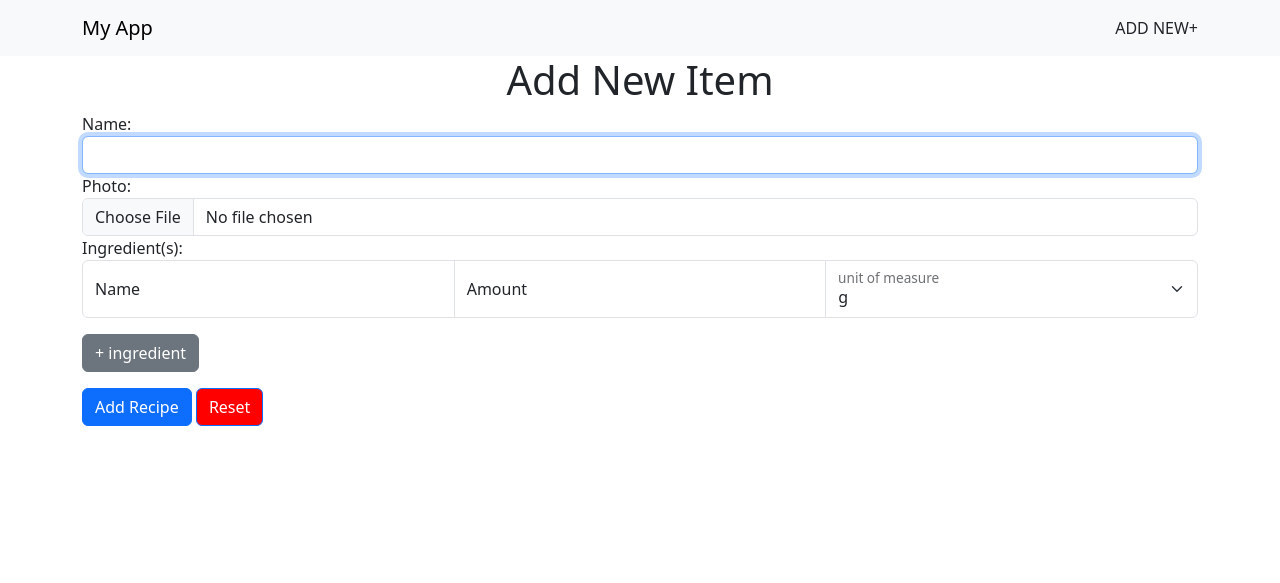
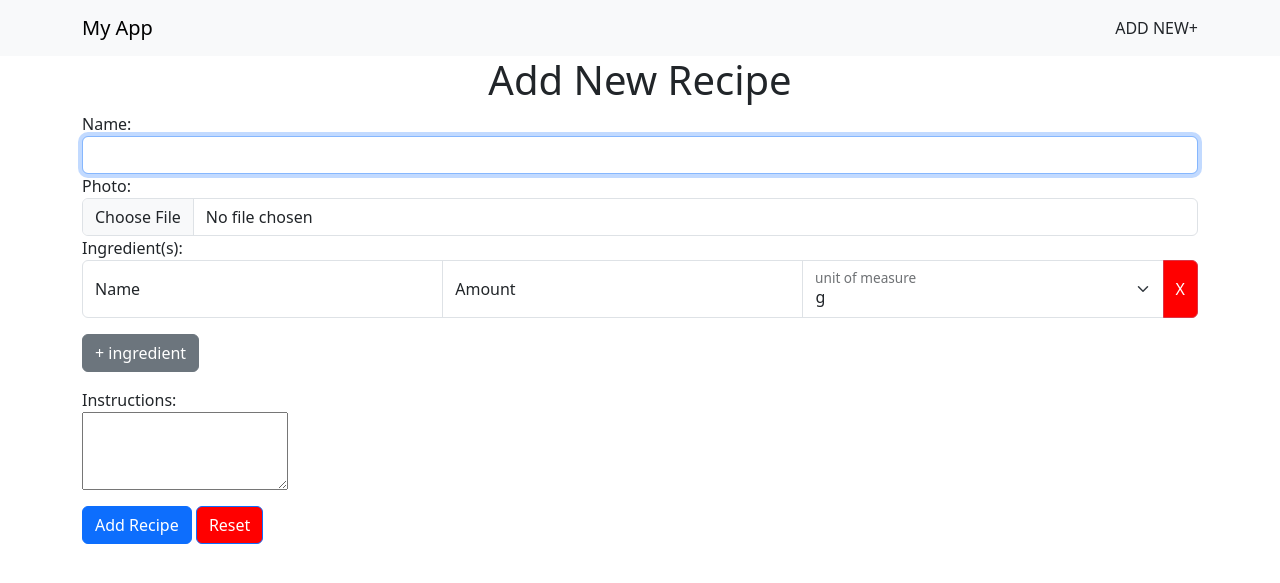
Before and after one commit to csrpcstudycs50/cs50-project, a Flask app: page /add in a window 1280 px wide. Shown: the top 583 px of the page. Run offline with Flask 3, Linux system fonts and the light colour scheme.

Commit message:
implemented adding recipe

```diff
--- a/app.py
+++ b/app.py
@@ -1,17 +1,171 @@
-from flask import Flask, request, render_template
+import os
+import sqlite3
+from flask import Flask, request, render_template, g
 
 app = Flask(__name__)
 
+# Configuration & Constants
+DATABASE = 'database.db'
+UPLOAD_FOLDER = './static/uploads'
+
+# Ensure local file upload directory exists on startup
+os.makedirs(UPLOAD_FOLDER, exist_ok=True)
+
+
+# ==========================================
+# DATABASE MANAGEMENT
+# ==========================================
+
+def get_db():
+    """
+    Retrieves or establishes a SQLite database connection for the current request context.
+    Enforces foreign key constraints and configures dictionary-like row access.
+    """
+    if 'db' not in g:
+        g.db = sqlite3.connect(DATABASE)
+        g.db.execute('PRAGMA foreign_keys = ON;')
+        g.db.row_factory = sqlite3.Row
+    return g.db
+
+
+@app.teardown_appcontext
+def close_db(error):
+    """Closes the database connection automatically when the request completes."""
+    db = g.pop('db', None)
+    if db is not None:
+        db.close()
+
+
+def reset_db():
+    """Drops all relational tables to allow a clean schema reset."""
+    db = get_db()
+    db.executescript("""
+        PRAGMA foreign_keys = OFF;
+
+        DROP TABLE IF EXISTS recipes_ingredients;
+        DROP TABLE IF EXISTS recipes;
+        DROP TABLE IF EXISTS ingredients;
+
+        PRAGMA foreign_keys = ON;
+    """)
+    db.commit()
+
+
+def init_db():
+    """Executes schema.sql to initialize database tables and constraints."""
+    with app.app_context():
+        db = get_db()
+        with app.open_resource('schema.sql', mode='r') as f:
+            db.executescript(f.read())
+        db.commit()
+
+
+# Automatically initialize the database on first run if database file is missing
+if not os.path.exists(DATABASE):
+    init_db()
+
+
+# ==========================================
+# ROUTES & APPLICATION LOGIC
+# ==========================================
+
 @app.route('/')
 def index():
+    """Renders the main dashboard page."""
     return render_template('index.html')
+
 
 @app.route('/add', methods=['GET', 'POST'])
 def add():
+    """
+    Handles recipe creation:
+    - GET: Displays the recipe creation form.
+    - POST: Validates input fields, uploads optional media, populates database tables
+            (recipes, ingredients, and join table recipes_ingredients), and commits changes.
+    """
     if request.method == 'POST':
-        # Handle form submission
-        pass
+        # 1. Validate required core recipe metadata
+        recipe_name = request.form.get("recipe_name")
+        if not recipe_name:
+            print("Validation Error: Recipe name missing")
+            return render_template("add.html")
+
+        # 2. Process optional recipe image upload
+        filename = "default_picture"
+        file = request.files.get("recipe_photo")
+        if file and file.filename != '':
+            filename = file.filename
+            file.save(os.path.join(UPLOAD_FOLDER, filename))
+
+        # 3. Extract parallel lists of ingredient attributes from form fields
+        ingredients_names = request.form.getlist("ingredient_name")
+        ingredients_amounts = request.form.getlist("ingredient_amount")
+        ingredients_UOM = request.form.getlist("unit")
+
+        # 4. Validate completeness of all dynamically added ingredient rows
+        for name in ingredients_names:
+            if not name:
+                print("Validation Error: Ingredient name missing")
+                return render_template("add.html")
+
+        for amount in ingredients_amounts:
+            if not amount:
+                print("Validation Error: Ingredient amount missing")
+                return render_template("add.html")
+
+        for uom in ingredients_UOM:
+            if not uom:
+                print("Validation Error: Unit of measure not selected")
+                return render_template("add.html")
+
+        instructions = request.form.get("instructions")
+        db = get_db()
+
+        # 5. Insert primary recipe entry
+        db.execute(
+            "INSERT OR IGNORE INTO recipes (name, photo, instructions) VALUES (?, ?, ?)",
+            (recipe_name, filename, instructions)
+        )
+
+        # 6. Insert new unique ingredients (skips existing entries via UNIQUE index)
+        for name in ingredients_names:
+            db.execute("INSERT OR IGNORE INTO ingredients (name) VALUES (?)", (name,))
+
+        # 7. Fetch foreign key ID for the created recipe
+        cursor = db.execute("SELECT id FROM recipes WHERE name = ?", (recipe_name,))
+        row = cursor.fetchone()
+        if row:
+            recipe_id = row["id"]
+        else:
+            print("Database Error: Could not recover inserted recipe ID")
+            return render_template("add.html")
+
+        # 8. Map recipe and ingredients together in join table with amounts and units
+        for ing_name, ing_amount, ing_uom in zip(ingredients_names, ingredients_amounts, ingredients_UOM):
+            cursor = db.execute("SELECT id FROM ingredients WHERE name = ?", (ing_name,))
+            row = cursor.fetchone()
+            if row:
+                ingredient_id = row["id"]
+                db.execute(
+                    "INSERT OR IGNORE INTO recipes_ingredients (recipe_id, ingredient_id, ingredient_amount, unit) VALUES (?, ?, ?, ?)",
+                    (recipe_id, ingredient_id, ing_amount, ing_uom)
+                )
+            else:
+                print(f"Database Error: Could not resolve ID for ingredient '{ing_name}'")
+                return render_template("add.html")
+
+        # 9. Atomic commit for all database writes
+        db.commit()
+        return render_template("index.html")
+
     return render_template('add.html')
+
+
+@app.route('/index')
+def load():
+    """Placeholder route for secondary data loading."""
+    pass
+
 
 if __name__ == '__main__':
     app.run(debug=True)
--- /dev/null
+++ b/static/script.js
@@ -0,0 +1,85 @@
+// ADD INGREDIENT ROW
+function addIngerdientRow()
+{
+    const container = document.getElementById("ingredients");
+
+    const newRowHTML = `
+                    <div name="ingredient group" class="input-group">
+
+                    <!--Name-->
+                    <div class="form-floating mb-3">
+                        <input type="text" class="form-control" id="floatingInput" name="ingredient_name" placeholder="eg.,flour" required>
+                        <label for="floatingInput">Name</label>
+                    </div>
+
+                    <!--Amount-->
+                    <div class="form-floating mb-3">
+                    <input type="number" class="form-control" id="floatingInput" setp="0.01" name="ingredient_amount" placeholder="eg.,2." required>
+                        <label for="floatingInput">Amount</label>
+                    </div>
+
+                    <!--unit of measure-->
+                    <div class="form-floating">
+                        <select class="form-select" name="unit" id="floatingSelect" aria-label="Floating label select example">
+                            <!-- Weight / Mass -->
+                            <option value="g" SELECTED>g</option>
+                            <option value="kg">kg</option>
+                            <option value="mg">mg</option>
+                            <option value="oz">oz</option>
+                            <option value="lb">lb</option>
+
+                            <!-- Volume (Metric) -->
+                            <option value="ml">ml</option>
+                            <option value="l">l</option>
+
+                            <!-- Volume (US / Imperial Standard) -->
+                            <option value="tsp">tsp</option>
+                            <option value="tbsp">tbsp</option>
+                            <option value="fl oz">fl oz</option>
+                            <option value="cup">cup</option>
+                            <option value="pt">pt</option>
+
+                            <!-- Whole Units & Counts -->
+                            <option value="piece">piece</option>
+                            <option value="whole">whole</option>
+                            <option value="slice">slice</option>
+                            <option value="clove">clove</option>
+                            <option value="can">can</option>
+                            <option value="package">package</option>
+
+                            <!-- Culinary / Informal Measures -->
+                            <option value="pinch">pinch</option>
+                            <option value="dash">dash</option>
+                            <option value="handful">handful</option>
+                            <option value="bunch">bunch</option>
+                            <option value="drop">drop</option>
+                        </select>
+                        <label for="floatingSelect">unit of measure</label>
+                    </div>
+
+                    <!--REMOVE button-->
+                    <button class="btn btn-outline-danger input-group-text red mb-3" name="remove_ingredient" type="button">X</button>
+
+                </div>
+    `;
+
+    container.insertAdjacentHTML("beforeend", newRowHTML);
+}
+
+// WHEN ADD INGREDIENT BUTTON PRESSED
+document.addEventListener("DOMContentLoaded",function(){
+    const addIngredientBtn = document.getElementById("addIngredient");
+    if (addIngredientBtn){
+        addIngredientBtn.addEventListener("click",addIngerdientRow);
+    }
+});
+
+// WHEN REMOVE INGREDIENT BUTTON PRESSED
+const ingredients = document.getElementById("ingredients");
+if (ingredients){
+    ingredients.addEventListener("click", function (event) {
+    if (event.target && event.target.classList.contains("btn-outline-danger")) {
+        event.target.closest(".input-group").remove();
+    }
+});
+}
--- a/static/style.css
+++ b/static/style.css
@@ -1,6 +1,7 @@
 h1{
     text-align: center;
 }
-#reset{
+.red{
     background-color: red;
+    color:white;
 }
--- a/templates/add.html
+++ b/templates/add.html
@@ -4,38 +4,42 @@
 
 {% block body %}
     <div class="container">
-        <h1>Add New Item</h1>
-        <form method="post">
+        <h1>Add New Recipe</h1>
+        <form method="post" action="/add" enctype="multipart/form-data">
             <div class="form-group">
                 <label for="name">Name:</label>
-                <input type="text" class="form-control" id="name" name="name" autofocus required>
+                <input type="text" class="form-control" id="recipe_name" name="recipe_name" autofocus required>
             </div>
             <div class="form-group">
                 <label for="photo">Photo:</label>
-                <input type="file" class="form-control" id="photo" name="photo" required>
+                <input type="file" class="form-control" id="photo" name="recipe_photo">
             </div>
-            <!--All ingredients-->
-            <div name="ingredient groups"></div>
-                <label for="ingredient groups">Ingredient(s):</label>
-                <!--one ingredient-->
+
+
+            <!--ALL INGREDIENTS-->
+            <label for="ingredient groups">Ingredient(s):</label>
+            <div name="ingredient groups" id="ingredients">
+
+                <!--FIRST ingredient-->
                 <div name="ingredient group" class="input-group">
+
                     <!--Name-->
                     <div class="form-floating mb-3">
-                        <input type="text" class="form-control" id="floatingInput" name="ingredient" placeholder="eg.,flour" required>
+                        <input type="text" class="form-control" id="floatingInput" name="ingredient_name" placeholder="eg.,flour" required>
                         <label for="floatingInput">Name</label>
                     </div>
 
                     <!--Amount-->
                     <div class="form-floating mb-3">
-                    <input type="number" class="form-control" id="floatingInput" setp="0.01" name="amount" placeholder="eg.,2." required>
+                    <input type="number" class="form-control" id="floatingInput" setp="0.01" name="ingredient_amount" placeholder="eg.,2." required>
                         <label for="floatingInput">Amount</label>
                     </div>
 
                     <!--unit of measure-->
                     <div class="form-floating">
-                        <select class="form-select" id="floatingSelect" aria-label="Floating label select example">
+                        <select class="form-select" name="unit" id="floatingSelect" aria-label="Floating label select example">
                             <!-- Weight / Mass -->
-                            <option value="g">g</option>
+                            <option value="g" SELECTED>g</option>
                             <option value="kg">kg</option>
                             <option value="mg">mg</option>
                             <option value="oz">oz</option>
@@ -69,12 +73,27 @@
                         </select>
                         <label for="floatingSelect">unit of measure</label>
                     </div>
+
+                    <!--REMOVE button-->
+                    <button class="btn btn-outline-danger input-group-text red mb-3" name="remove_ingredient" type="button">X</button>
+
                 </div>
+                <!--SECOND ingredient-->
+
+            </div>
+
+            <!--ADD ingredient input Button-->
             <div class="input-group mb-3">
                 <button class="btn btn-secondary" type="button" id="addIngredient">+ ingredient</button>
             </div>
+            <label for="instructions">Instructions:</label>
+            <div id="instructions" class="input-group mb-3">
+                <textarea type="text" name="instructions" rows="3"></textarea>
+            </div>
+
+            <!-- submit and reset -->
             <button type="submit" class="btn btn-primary">Add Recipe</button>
-            <button type="reset" id="reset" class="btn btn-primary">Reset</button>
+            <button type="reset"  class="btn btn-primary red">Reset</button>
         </form>
     </div>
 {% endblock %}
--- a/templates/layout.html
+++ b/templates/layout.html
@@ -5,7 +5,7 @@
 <head>
     <meta charset="UTF-8">
     <meta name="viewport" content="width=device-width, initial-scale=1.0">
-
+    <link rel="icon" href="{{ url_for('static', filename='favicon.ico') }}">
     <!-- http://getbootstrap.com/docs/5.3/ -->
     <link href="https://cdn.jsdelivr.net/npm/bootstrap@5.3.8/dist/css/bootstrap.min.css" rel="stylesheet"
         integrity="sha384-sRIl4kxILFvY47J16cr9ZwB07vP4J8+LH7qKQnuqkuIAvNWLzeN8tE5YBujZqJLB" crossorigin="anonymous">
@@ -25,6 +25,7 @@
         </div>
     </nav>
     {% block body %}{% endblock %}
+<script src="{{ url_for('static', filename='script.js') }}"  ></script>
 </body>
 
 </html>
```
Also changed, not shown: schema.sql (added, +28 -0 lines), static/favicon.ico (added).
